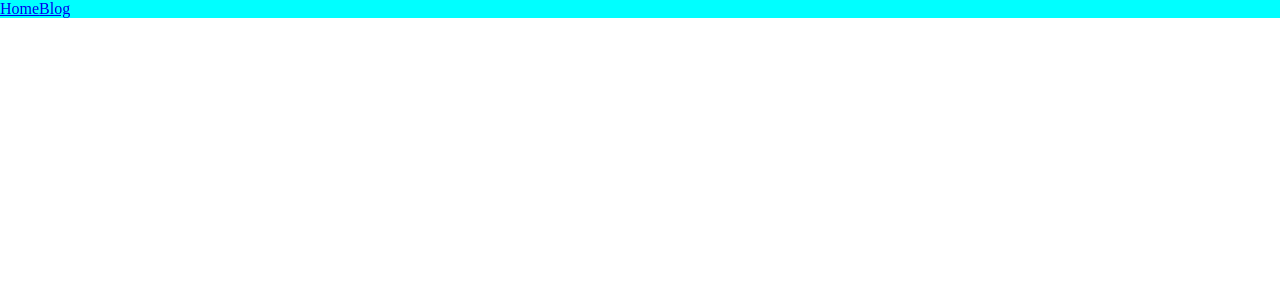
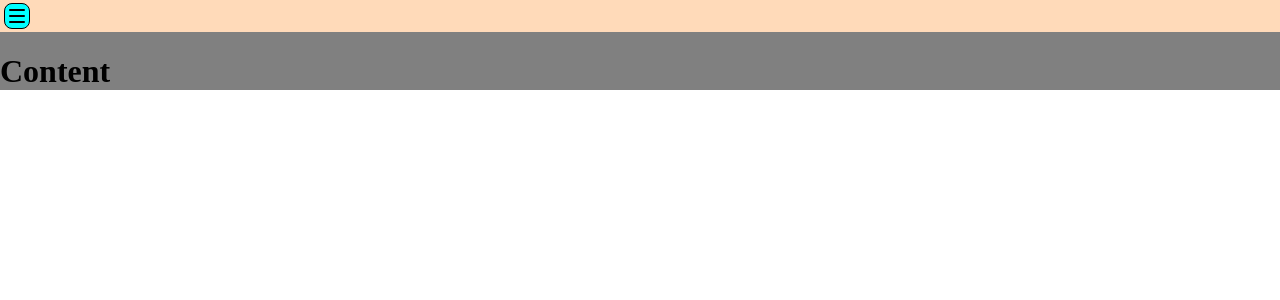
Before and after one commit to Dmitri2205/Offers_find, a React app: page / in a window 1280 px wide. Shown: the top 300 px of the page. Built offline with nearby package versions, Linux system fonts and the light colour scheme.

Commit message:
Additions and styles

```diff
--- a/package.json
+++ b/package.json
@@ -37,6 +37,7 @@
     "webpack-dev-server": "^4.11.1"
   },
   "dependencies": {
+    "axios": "^1.1.3",
     "inquirer": "^9.1.4",
     "react": "^18.2.0",
     "react-dom": "^18.2.0",
--- a/src/App.tsx
+++ b/src/App.tsx
@@ -1,13 +1,44 @@
-import React from 'react';
-import Header from '@modules/header/Header';
-import {GlobalStyle,ApplicationWraper} from '@styles/global'
+import React, { EffectCallback, useEffect } from "react";
+import Header from "@modules/header/Header";
+import Content from "@modules/content/Content";
+import { GlobalStyle, ApplicationWraper } from "@styles/global";
+import { api } from "@API";
 
+export default function App() {
+  const [location, setLocation] = React.useState<string>("");
 
-export default function App(){
-    return (
+  useEffect((): void=> {
+  //  getGeolocation();
+  }, []);
+
+  const getGeolocation = async (): Promise<any>=> {
+    let bbox: string | void = null;
+    const logPosition = (pos: any) => {
+     const {latitude,longitude} = pos.coords;
+     const bbox = [
+      latitude,
+      (latitude + 5),
+       longitude,
+       (longitude + 5)
+     ];
+      console.log(bbox);
+      const stores = api.getStores(bbox);
+      stores.then((res: any)=>{
+        console.log(res);
+      })
+    };
+
+    if (navigator.geolocation) {
+    navigator.geolocation.getCurrentPosition(logPosition);
+    };
+
+  };
+
+  return (
     <ApplicationWraper>
-        <GlobalStyle/>
-         <Header/>
-      </ApplicationWraper>
-    )
+      <GlobalStyle />
+      <Header />
+      <Content/>
+    </ApplicationWraper>
+  );
 }
--- /dev/null
+++ b/src/api/index.js
@@ -0,0 +1,36 @@
+import axios from "axios";
+
+
+class API {
+  constructor() {
+    this.prefix = "https://media.5ka.ru/api/v2/";
+  }
+
+  requestData = (method, url, params, funcName ) => {
+    const URI = this.prefix + url;
+    const headers = { "Accept": "application/json",  "Content-type": "application/json" };
+    return axios({
+      method,
+      URI,
+      headers
+    }).then((response)=>{
+      console.log(response)
+        return response;
+    }).catch((error)=>{
+      console.log(error?.message);
+    });
+  };
+
+
+  getStores(bbox){
+    const params = {bbox};
+    return this.requestData("get","stores/", params);
+  }
+
+  getItems(){
+    const params = {records_per_page:1e10, page:1,store:'35K3'}
+    return this.requestData("get",``);
+  }
+}
+
+export const api = new API();
--- a/src/index.js
+++ b/src/index.js
@@ -1,5 +1,5 @@
 import React from "react";
-import ReactDOM from "react-dom";
+import ReactDOM from "react-dom/client";
 import App from "./App";
 import { GlobalStyle } from "@styles/global";
 
--- /dev/null
+++ b/src/modules/content/Content.tsx
@@ -0,0 +1,16 @@
+import React, { useState, useEffect, useMemo } from "react";
+import { Content as ContentWraper } from "./ContentStyles";
+
+interface ContentProps {
+  props: any;
+}
+
+const Content = (props: any) => {
+  return (
+    <ContentWraper>
+      <h1>Content</h1>
+    </ContentWraper>
+  );
+};
+
+export default Content;
--- /dev/null
+++ b/src/modules/content/ContentStyles.ts
@@ -0,0 +1,4 @@
+import styled from "styled-components";
+
+export const Content = styled.main`
+`
--- a/src/modules/header/Header.tsx
+++ b/src/modules/header/Header.tsx
@@ -1,4 +1,9 @@
-import React from 'react';
+import React,{useState} from 'react';
+import  {
+    Header as Head,
+    Burger,
+    Navigation
+} from "@modules/header/HeaderStyle";
 
 interface HeaderProps {
     isLogedIn?: boolean
@@ -7,18 +12,21 @@ interface HeaderProps {
 
 const Header: React.FC<HeaderProps> = ({isLogedIn}) => {
 
+const [menuOpened,setMenu] = useState<boolean>(false);
+
+const menuHandler = (): void => {
+    setMenu(!menuOpened);
+}
+
     return (
-        <header className="header">
-            <nav>
-                <a href='/'>Home</a>
-                <a href="/blog">Blog</a>
-                {
-                    isLogedIn?
-                        <a href="/about">About</a> :
-                        null
-                }
-            </nav>
-        </header>
+        <Head className="header">
+            <Navigation>
+                <Burger onClick={menuHandler} menuOpened={menuOpened} >
+                    <span></span>
+                </Burger>
+
+            </Navigation>
+        </Head>
     )
 }
 
--- a/src/modules/header/HeaderStyle.ts
+++ b/src/modules/header/HeaderStyle.ts
@@ -1,7 +1,81 @@
-import styled from "styled-components";
+import styled, { keyframes } from "styled-components";
 
-export const Header = styled.header(props=>{
-    return `
-    background-color: cyan;
-    `
+const burgerSize = 24;
+
+interface BurgerProps {
+  menuOpened: boolean;
+  onClick: () => void;
+}
+
+export const Header = styled.header((props) => {
+  return `
+    display:flex;
+    justify-content:left;
+    align-items:center;
+    height:${burgerSize + 8}px;;
+    background-color: peachpuff;
+    `;
 });
+
+export const Navigation = styled.nav`
+  display: inline-flex;
+  justify-content: left;
+  align-items: center;
+  width:100%;
+  padding:4px;
+`;
+
+
+export const Burger = styled.span<BurgerProps>`
+    display: inline-flex;
+    align-items: center;
+    justify-content: center;
+    width:${burgerSize}px;
+    height:${burgerSize}px;
+    border-radius: 8px;
+    background-color:cyan;
+    border:1px solid black;
+    position:relative;
+    span{
+        display: inline-flex;
+        justify-content:center;
+        align-items:center;
+        width: ${burgerSize - 8}px;
+        height: 2px;
+        background-color: black;
+        position: relative;
+        margin:0;
+        padding:0;
+        border-radius: 100px;
+        ${props => {
+          return (props.menuOpened ? "transform:rotateZ(270deg);height:0px" : "transform:rotateZ(0deg)")
+        }};
+        transition:transform .3s linear;
+        &::before,&::after{
+            content:'';
+            display:inline-flex;
+            width:${burgerSize - 8}px;
+            height:2px;
+            background-color:black;
+            position:absolute;
+            border-radius: 100px;
+            transition:all .3s ease-in;
+        }
+        &::before{
+            top:6px;
+            ${props => {
+              return (props.menuOpened ?
+                "transform:rotateZ(45deg);top:-1px" :
+                "transform:rotateZ(0deg)")
+            }};
+        }
+        &::after{
+            bottom:6px;
+            ${props => {
+              return (props.menuOpened ?
+                "transform:rotateZ(-45deg);top:-1px" :
+                "transform:rotateZ(0deg)")
+            }};
+        }
+    }
+    `;
--- a/src/styles/global.ts
+++ b/src/styles/global.ts
@@ -9,6 +9,6 @@ body {
 
 export const ApplicationWraper = styled.div((props): string => {
     return `
-    background-color: cyan;
+    background-color: grey;
     `
 });
--- a/tsconfig.json
+++ b/tsconfig.json
@@ -16,7 +16,8 @@
     "baseUrl": "src/",
     "paths": {
       "@modules/*":["modules/*"],
-      "@styles/*":["styles/*"]
+      "@styles/*":["styles/*"],
+      "@API":["api/index.js"]
     }
     }
   }
--- a/webpack.config.js
+++ b/webpack.config.js
@@ -62,7 +62,8 @@ module.exports = (env) => {
       ],
       alias:{
         "@modules":path.resolve( __dirname, "src/modules"),
-        "@styles":path.resolve( __dirname, "src/styles")
+        "@styles":path.resolve( __dirname, "src/styles"),
+        "@API":path.resolve( __dirname, "src/api")
       }
     },
     output: {
@@ -73,6 +74,7 @@ module.exports = (env) => {
     },
     devServer: {
       hot: true,
+      https:true
     },
     devtool: "inline-source-map",
   };
```
Also changed, not shown: src/images/icons/search-svgrepo-com.svg (added), 2 other files (tests, documents, lock files or other folders).
